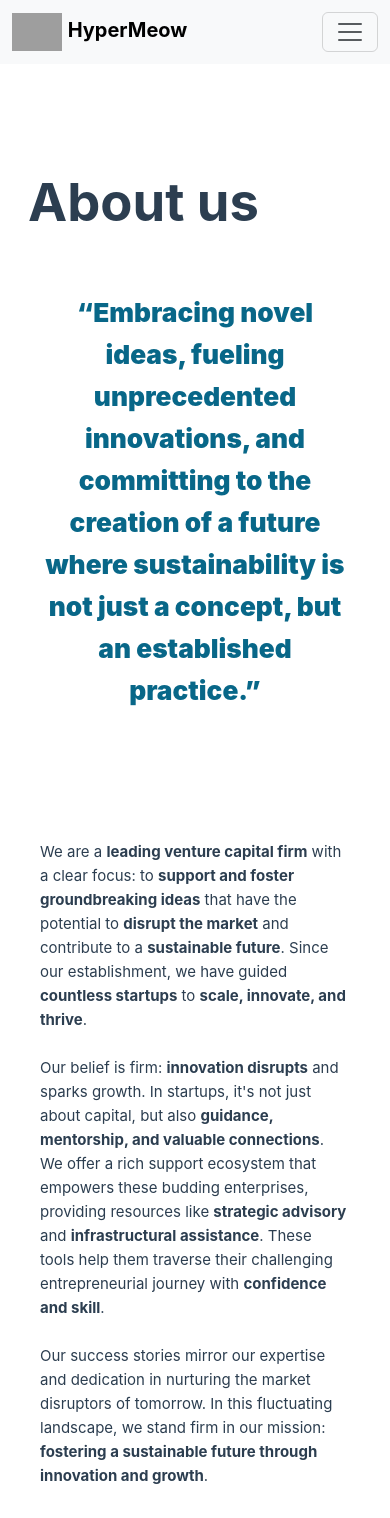
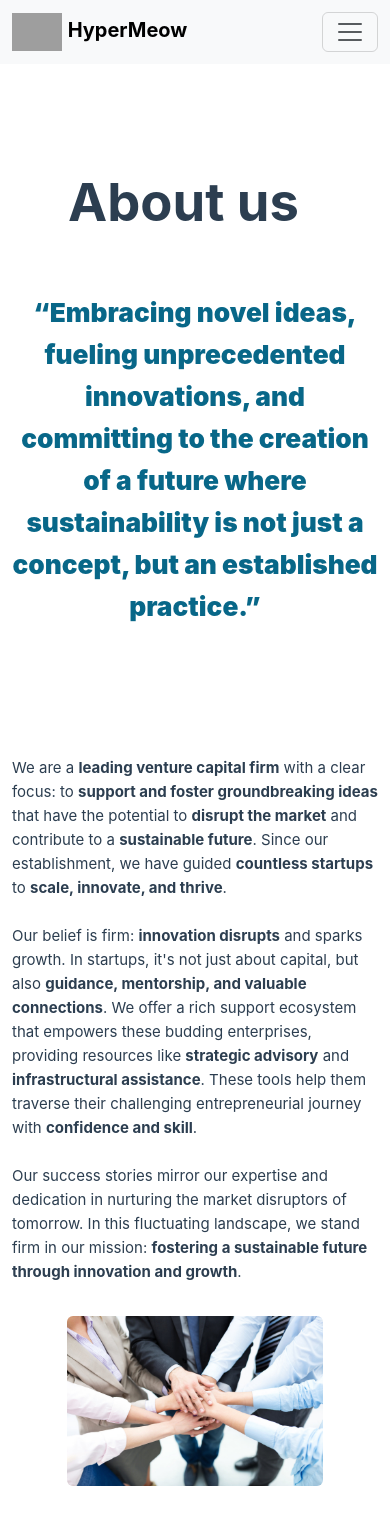
Before and after one commit to Benedart/Hypermedia-Applications-Project, a Nuxt app in the folder frontend/: page /About in a window 390 px wide. Shown: the top 1518 px of the page. Built offline with nearby package versions, Linux system fonts and the light colour scheme; no server answers; grey boxes are pictures that could not be loaded.

Commit message:
Rse contact super-responsiva. Modifiche about

```diff
--- a/frontend/pages/About.vue
+++ b/frontend/pages/About.vue
@@ -10,16 +10,16 @@ import PeopleCard from '@/components/PeopleCard.vue'
             <br>
             <br>
             <div class = "row my-4"></div>
-            <div class="row custom-heading">
+            <div class="row custom-heading mx-3">
                 <div class ="col-md-1"></div>
-                <div class = "col-md-5">
-                    <strong class = "mx-3">About us</strong>
+                <div class = "col-md-8">
+                    <div class = "row mx-3"><strong>About us</strong></div>
                 </div>
-                <div class = "col-md-6"></div>
+                <div class = "col-md-3"></div>
             </div>
             <br>
             <br>
-            <div class="row mx-3 justify-content-center">
+            <div class="row justify-content-center">
                 <div class = "col-md-1"></div>
                 <div class="col-md-5 d-flex align-items-center justify-content-center">
                     <p class = "custom-h3" style="text-align:center;"> <b>“Embracing novel ideas, fueling unprecedented innovations, and
@@ -31,7 +31,7 @@ import PeopleCard from '@/components/PeopleCard.vue'
             <br>
             <br>
             <br>
-            <div class="row mx-3 justify-content-center">
+            <div class="row justify-content-center">
                 <div class="col-md-1"></div>
                 <div class="col-md-5 my-3">
                     <div class="my-auto">
@@ -58,12 +58,12 @@ import PeopleCard from '@/components/PeopleCard.vue'
                     </div>
                 </div>
                 <div class="col-md-5 my-3 d-flex justify-content-center">
-                    <img class="card-img-top rounded d-flex justify-content-center mr-2" style="width: 70%; height: auto;" src="/images/about/usCats.webp" alt="Our Team">
+                    <img class="card-img-top rounded d-flex justify-content-center mr-2" style="width: 70%; object-fit: cover;" src="/images/about/usCats.webp" alt="Our Team">
                 </div>
             </div>
             <div class="row my-5"></div>
             <div class="row mx-3 justify-content-center">
-                <div class="col-md-5 rounded mb-3 text-center">
+                <div class="col-md-6 rounded mb-3 text-center">
                     <div class="row" style="font-size: 3.5em;">
                         <p class ="custom-bold">100+</p>
                     </div>
@@ -71,8 +71,7 @@ import PeopleCard from '@/components/PeopleCard.vue'
                         <p class = "custom-bold">Startups Funded</p>
                     </div>
                 </div>
-                <div class="col-md-2"></div>
-                <div class="col-md-5 rounded mb-3 text-center">
+                <div class="col-md-6 rounded mb-3 text-center">
                     <div class = "col-md-1"></div>
                     <div class = "col-md-3"></div>
                     <div class="row" style="font-size: 3.5em;">
@@ -81,13 +80,12 @@ import PeopleCard from '@/components/PeopleCard.vue'
                     <div class="row">
                         <p class = "custom-bold">Total Capital Deployed</p>
                     </div>
-                    <div class = "col-md-1"></div>
                 </div>
             </div>
             <div class="row my-5"></div>
-            <div class="row mx-3">
+            <div class="row mx-3 d-flex justify-content-center">
                 <div class="col-md-6 my-3 d-flex justify-content-center align-items-center">
-                    <img class="card-img-top rounded ml-2" style="width: 70%; height: auto;" src="/images/about/invest.webp" alt="Investment Approach">
+                    <img class="card-img-top rounded" style="width: 70%; height: auto;" src="/images/about/invest.webp" alt="Investment Approach">
                 </div>
                 <div class="col-md-5 text-right my-3">
                     <div>
--- a/frontend/pages/Contacts.vue
+++ b/frontend/pages/Contacts.vue
@@ -1,5 +1,25 @@
 <script setup lang="ts">
+import { ref, computed, onMounted, onBeforeUnmount } from 'vue'
 import ContactForm from '@/components/ContactForm.vue'
+
+//Code to handle cards positiong and resizing according to display dimensions
+let windowWidth = ref(window.innerWidth)
+
+let resizeHandler = () => {
+    windowWidth.value = window.innerWidth
+}
+
+onMounted(() => {
+    window.addEventListener('resize', resizeHandler)
+})
+
+onBeforeUnmount(() => {
+    window.removeEventListener('resize', resizeHandler)
+})
+
+let columnClass = computed(() => {
+    return windowWidth.value >= 760 && windowWidth.value <= 1025 ? 'col-md-6' : 'col-md-4'
+})
 </script>
 
 <template>
@@ -24,7 +44,7 @@ import ContactForm from '@/components/ContactForm.vue'
             </div>
             <div class="row justify-content-center pb-5 card-container" style="background: #E5E5E5;">
                 <div class="row mx-3 justify-content-center">
-                    <div class="col-md-4 card mb-3 card-custom mx-auto mr-md-3 ml-md-3">
+                    <div :class="columnClass + ' card mb-3 card-custom mx-auto mr-md-3 ml-md-3'">
                         <div class="row image-container">
                             <img class="card-img-top img-custom" src="/images/contact/address.webp" alt="Position Icon">
                         </div>
@@ -34,7 +54,7 @@ import ContactForm from '@/components/ContactForm.vue'
                             Via Camillo Golgi, 39, Milano, MI
                         </div>
                     </div>
-                    <div class="col-md-4 card mb-3 card-custom mx-auto mr-md-3 ml-md-3">
+                    <div :class="columnClass + ' card mb-3 card-custom mx-auto mr-md-3 ml-md-3'">
                         <div class="row image-container">
                             <img class="card-img-top img-custom" src="/images/contact/phone.webp" alt="Phone Icon">
                         </div>
@@ -44,7 +64,7 @@ import ContactForm from '@/components/ContactForm.vue'
                             +39 3337183949
                         </div>
                     </div>
-                    <div class="col-md-4 card mb-3 card-custom mx-auto mr-md-3 ml-md-3" style="color: #FFFBFA;">
+                    <div :class="columnClass + ' card mb-3 card-custom mx-auto mr-md-3 ml-md-3'" style="color: #FFFBFA;">
                         <div class="row image-container">
                             <img class="card-img-top img-custom" src="/images/contact/email.webp" alt="Email Icon">
                         </div>
@@ -82,6 +102,19 @@ import ContactForm from '@/components/ContactForm.vue'
     display: block;
     margin: 0;
 }
+
+
+@media (min-width: 760px) and (max-width: 1025px) {
+    .card-custom:nth-child(1),
+    .card-custom:nth-child(2) {
+        margin-top: 30px;  /* Regola il valore in base alle tue esigenze */
+    }
+
+    .card-custom:nth-child(3) {
+        margin-top: 30px;  /* Regola il valore in base alle tue esigenze */
+    }
+}
+
 
 @media (min-width: 768px) {
   .card-custom {
@@ -126,4 +159,5 @@ import ContactForm from '@/components/ContactForm.vue'
 .contact-form-container {
     margin-top: 50px;
 }
+
 </style>
```
